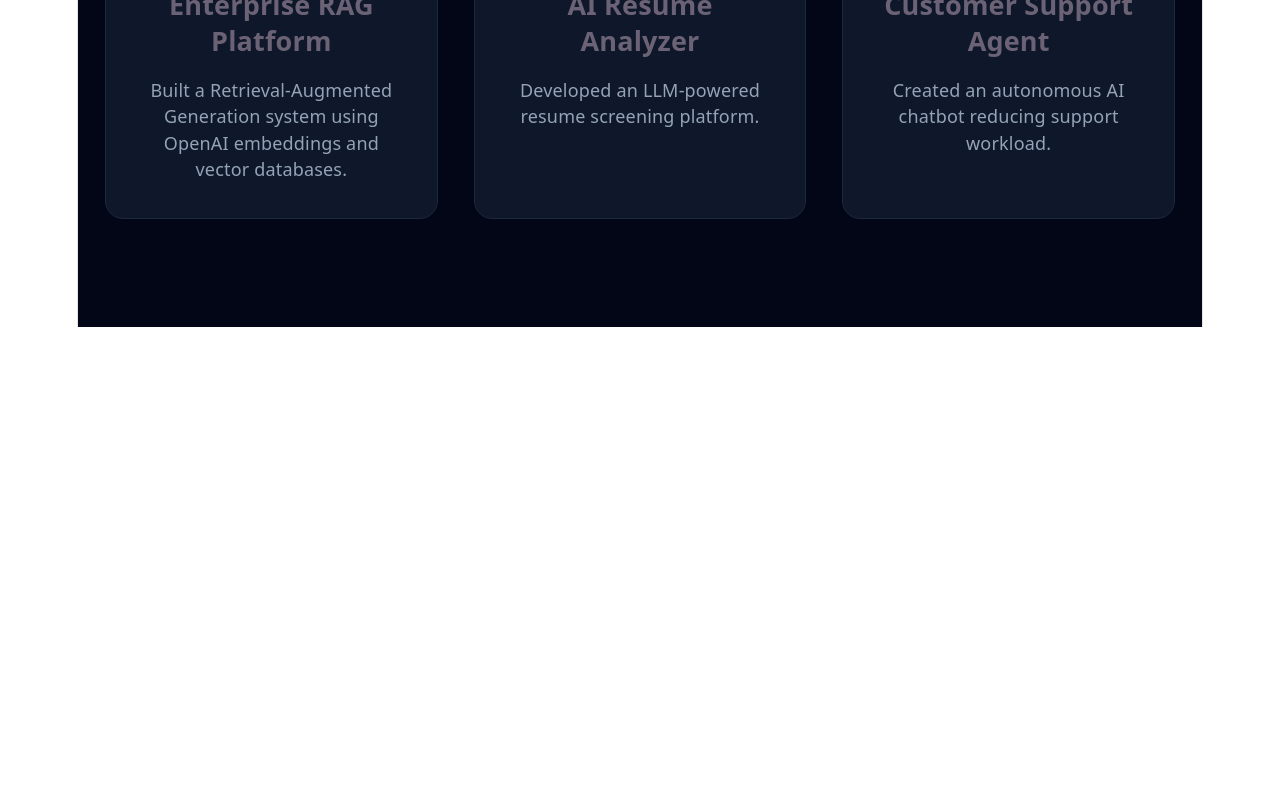
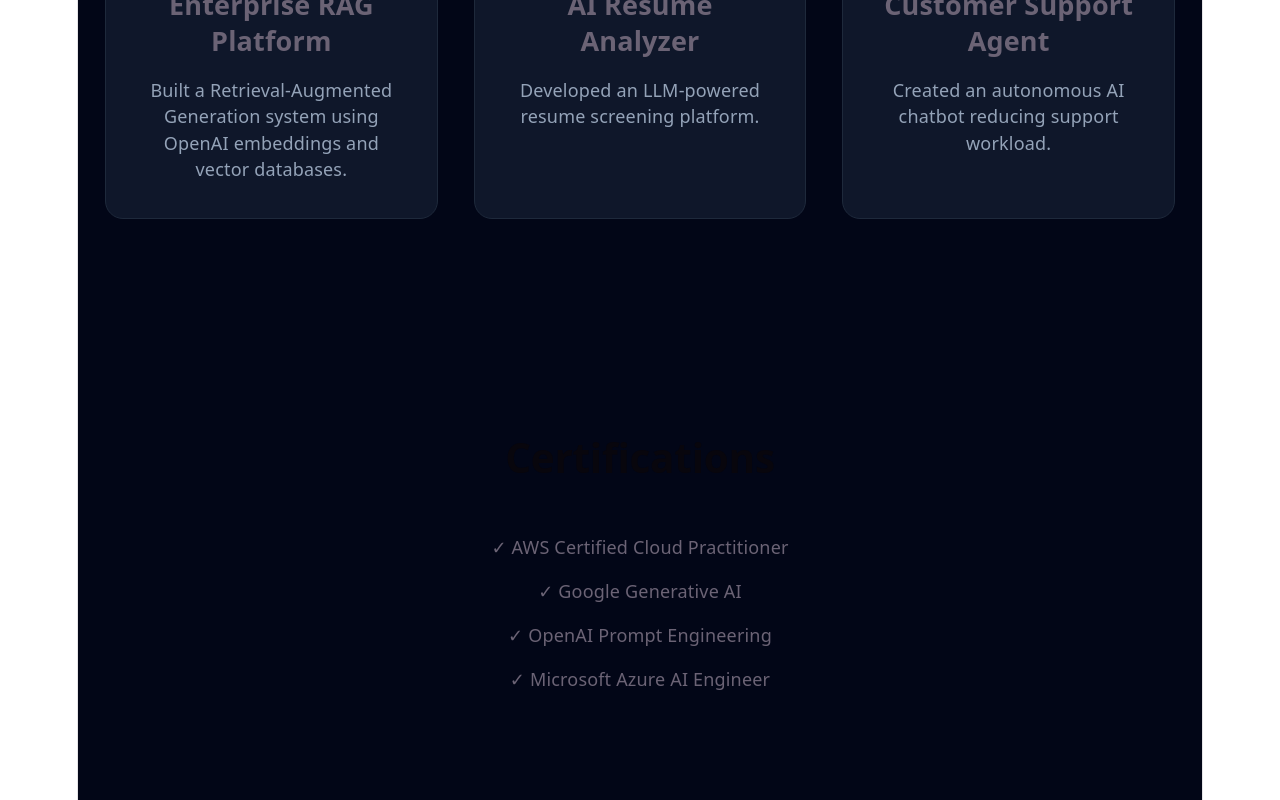
Before and after one commit to AIChief-Courtney/1st-portfolio, a React (Vite) app: page / in a window 1280 px wide. Shown: the part 3862-4662 px from the top of the page. Before the commit the page ends 4189 px from the top, so only its background shows below. Built offline with nearby package versions, Linux system fonts and the light colour scheme.

Commit message:
feat(content): add Certifications

```diff
--- a/src/App.tsx
+++ b/src/App.tsx
@@ -4,6 +4,7 @@ import Hero from "./components/Hero";
 import About from "./components/About";
 import Skills from "./components/Skills";
 import Experience from "./components/Experience";
+import Certifications from "./components/Certifications";
 
 function App() {
   return (
@@ -14,6 +15,7 @@ function App() {
       <Skills />
       <Experience />
       <Projects />
+      <Certifications />
     </>
   );
 }
--- /dev/null
+++ b/src/components/Certifications.tsx
@@ -0,0 +1,22 @@
+export default function Certifications() {
+  const certs = [
+    "AWS Certified Cloud Practitioner",
+    "Google Generative AI",
+    "OpenAI Prompt Engineering",
+    "Microsoft Azure AI Engineer",
+  ];
+
+  return (
+    <section className="py-24 bg-slate-950">
+      <div className="max-w-6xl mx-auto px-6">
+        <h2 className="text-4xl font-bold mb-12">Certifications</h2>
+
+        <ul className="space-y-4">
+          {certs.map((cert) => (
+            <li key={cert}>✓ {cert}</li>
+          ))}
+        </ul>
+      </div>
+    </section>
+  );
+}
```
